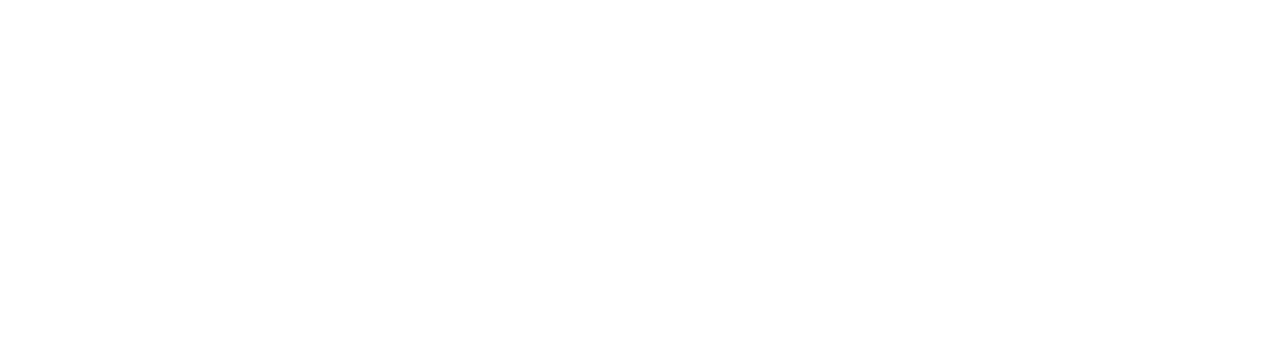
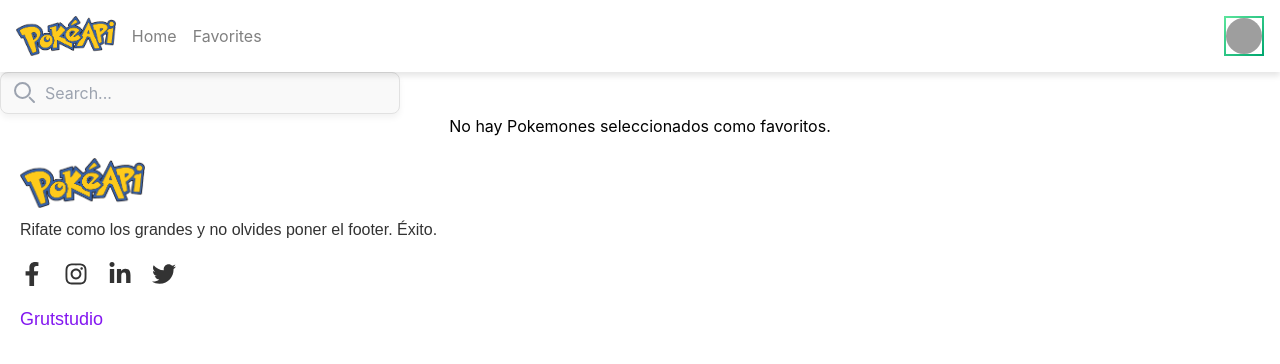
Before and after one commit to paolandre/PokeTest, a React (Create React App) app: page /favorites in a window 1280 px wide. Before the commit this address had no page. Shown: the top 364 px of the page. Built offline with nearby package versions, Linux system fonts and the light colour scheme; grey boxes are pictures that could not be loaded.

Commit message:
Redux states and selectors for favorite pokemons

```diff
--- a/package.json
+++ b/package.json
@@ -3,14 +3,17 @@
   "version": "0.1.0",
   "private": true,
   "dependencies": {
+    "@reduxjs/toolkit": "^2.2.8",
     "@testing-library/jest-dom": "^5.17.0",
     "@testing-library/react": "^13.4.0",
     "@testing-library/user-event": "^13.5.0",
     "react": "^18.3.1",
     "react-dom": "^18.3.1",
     "react-icons": "^5.3.0",
+    "react-redux": "^9.1.2",
     "react-router-dom": "^6.26.2",
     "react-scripts": "5.0.1",
+    "redux": "^5.0.1",
     "web-vitals": "^2.1.4"
   },
   "scripts": {
--- a/src/App.js
+++ b/src/App.js
@@ -3,17 +3,23 @@ import { BrowserRouter as Router, Routes, Route } from 'react-router-dom';
 import Home from './pages/Home/Home';
 import './App.css';
 import PokemonDetail from './pages/Detail/PokemonDetail';
+import { Provider } from 'react-redux';
+import store from './redux/store';
+import Favorites from './pages/Favorites/FavoritePokemons';
 
 function App() {
   return (
+    <Provider store={store}>
       <Router>
         <div className="App">
           <Routes>
             <Route path="/" element={<Home />} />
+            <Route path="/favorites" element={<Favorites />} />
             <Route path="/pokemon/:name" element={<PokemonDetail />} />
           </Routes>
         </div>
       </Router>
+    </Provider>
   );
 }
 
--- a/src/components/NavBar/NavBar.js
+++ b/src/components/NavBar/NavBar.js
@@ -2,6 +2,7 @@ import React, { useState } from 'react';
 import logo from '../../assets/logo.png';
 import profileIcon from '../../assets/profile-icon.png';
 import './NavBar.css';
+import { Link } from 'react-router-dom';
 
 const Navbar = () => {
     const [menuOpen, setMenuOpen] = useState(false);
@@ -19,8 +20,8 @@ const Navbar = () => {
 
             {/* Menú para escritorio */}
             <div className="desktop-menu">
-                <a href="/" className="menu-link">Home</a>
-                <a href="/favorites" className="menu-link">Favorites</a>
+                <Link to="/" className="menu-link">Home</Link>
+                <Link to="/favorites" className="menu-link">Favorites</Link>
             </div>
 
             {/* Icono de perfil con borde redondeado */}
@@ -55,8 +56,8 @@ const Navbar = () => {
             {/* Menú desplegable para móviles */}
             {menuOpen && (
                 <div className="dropdown-menu">
-                    <a href="/" className="dropdown-item">Home</a>
-                    <a href="/favorites" className="dropdown-item">Favorites</a>
+                    <Link to="/" className="dropdown-item">Home</Link>  {/* Usa Link en lugar de <a> */}
+                    <Link to="/favorites" className="dropdown-item">Favorites</Link>  {/* Usa Link en lugar de <a> */}
                 </div>
             )}
         </nav>
--- a/src/components/PokemonCard/PokemonCard.css
+++ b/src/components/PokemonCard/PokemonCard.css
@@ -23,11 +23,15 @@
 }
 
 .favorite-icon {
-    margin-top: 10px;
+    cursor: pointer;
     font-size: 24px;
-    color: #ccc;
+    color: gray;
 }
 
-.favorite-icon.favorite {
+.favorite-icon.is-favorite {
     color: red;
+    cursor: pointer;
+    font-size: 24px;
+    cursor: pointer;
+    font-size: 24px;
 }
--- a/src/components/PokemonCard/PokemonCard.js
+++ b/src/components/PokemonCard/PokemonCard.js
@@ -1,19 +1,38 @@
 import React from 'react';
 import './PokemonCard.css';
 import { useNavigate } from 'react-router-dom';
+import { useDispatch, useSelector } from 'react-redux';
+import { toggleFavorite, selectFavoritePokemons } from '../../redux/favoriteSlice';
 
-const PokemonCard = ({ name, image, isFavorite }) => {
+const PokemonCard = ({ name, image }) => {
     const navigate = useNavigate();
+    const dispatch = useDispatch();
+    const favoritePokemons = useSelector(selectFavoritePokemons);
+
+    // Verifica si el Pokémon está en la lista de favoritos
+    const isFavorite = favoritePokemons.includes(name);
 
     const handleCardClick = () => {
         navigate(`/pokemon/${name}`);
+    };
+
+    const handleFavoriteClick = (e) => {
+        e.stopPropagation();
+        dispatch(toggleFavorite(name));
     };
 
     return (
         <div className="pokemon-card" onClick={handleCardClick}>
             <img src={image} alt={name} />
             <h3>{name}</h3>
-            <span className={`favorite-icon ${isFavorite ? 'favorite' : ''}`}>❤</span>
+            <span
+                className={`favorite-icon ${isFavorite ? 'is-favorite' : 'not-favorite'}`}
+                onClick={handleFavoriteClick}
+            >
+                {isFavorite ? '❤️' : '🤍'}
+            </span>
+
+
         </div>
     );
 };
--- a/src/index.js
+++ b/src/index.js
@@ -1,17 +1,11 @@
 import React from 'react';
-import ReactDOM from 'react-dom/client';
+import ReactDOM from 'react-dom';
 import './index.css';
 import App from './App';
-import reportWebVitals from './reportWebVitals';
 
-const root = ReactDOM.createRoot(document.getElementById('root'));
-root.render(
+ReactDOM.render(
   <React.StrictMode>
     <App />
-  </React.StrictMode>
+  </React.StrictMode>,
+  document.getElementById('root')
 );
-
-// If you want to start measuring performance in your app, pass a function
-// to log results (for example: reportWebVitals(console.log))
-// or send to an analytics endpoint. Learn more: https://bit.ly/CRA-vitals
-reportWebVitals();
--- a/src/pages/Detail/PokemonDetail.js
+++ b/src/pages/Detail/PokemonDetail.js
@@ -4,10 +4,15 @@ import { getPokemonDetailByUrl } from '../../services/pokemonService';
 import './PokemonDetail.css'
 import Footer from '../../components/Footer/Footer';
 import Navbar from '../../components/NavBar/NavBar';
+import { useDispatch, useSelector } from 'react-redux';
+import { toggleFavorite, selectFavoritePokemons } from '../../redux/favoriteSlice';
 
 const PokemonDetail = () => {
     const { name } = useParams();
     const [pokemon, setPokemon] = useState(null);
+    const dispatch = useDispatch();
+    const favoritePokemons = useSelector(selectFavoritePokemons);
+    const isFavorite = favoritePokemons.includes(name);
 
     useEffect(() => {
         const fetchPokemonDetail = async () => {
@@ -17,12 +22,17 @@ const PokemonDetail = () => {
         fetchPokemonDetail();
     }, [name]);
 
+    const handleFavoriteClick = () => {
+        dispatch(toggleFavorite(name));
+    };
+
     if (!pokemon) {
         return <p>Loading...</p>;
     }
 
     return (
-        <><Navbar />
+        <>
+            <Navbar />
             <div className="pokemon-detail-container">
                 <nav className="breadcrumb">
                     <Link to="/">Home</Link> &gt; {pokemon.name}
@@ -33,7 +43,14 @@ const PokemonDetail = () => {
                     </div>
                     <div className="pokemon-info">
                         <div className="header">
-                            <h1>{pokemon.name} <span className="favorite">❤️</span></h1>
+                            <h1>{pokemon.name}
+                                <span
+                                    className={`favorite-icon ${isFavorite ? 'favorite' : ''}`}
+                                    onClick={handleFavoriteClick}
+                                >
+                                    {isFavorite ? '❤️' : '🤍'}
+                                </span>
+                            </h1>
                         </div>
                         <div className="abilities">
                             <h2>Habilidades</h2>
--- /dev/null
+++ b/src/pages/Favorites/FavoritePokemons.js
@@ -0,0 +1,64 @@
+import React, { useEffect, useState } from 'react';
+import { getPokemonList, getPokemonDetailByUrl } from '../../services/pokemonService';
+import { useSelector } from 'react-redux';
+import Navbar from '../../components/NavBar/NavBar';
+import PokemonCard from '../../components/PokemonCard/PokemonCard';
+import Footer from '../../components/Footer/Footer';
+import { selectFavoritePokemons } from '../../redux/favoriteSlice';
+import SearchBar from '../../components/SearchBar/SearchBar';
+
+const Favorites = () => {
+    const favoritePokemons = useSelector(selectFavoritePokemons);
+    console.log('favoritePokemons', favoritePokemons);
+
+    const [pokemonDetails, setPokemonDetails] = useState([]);
+    const [loading, setLoading] = useState(true);
+
+    // Cargar los detalles de los pokémon favoritos
+    useEffect(() => {
+        const fetchFavoritePokemonDetails = async () => {
+            setLoading(true);
+            let details = [];
+
+            for (let pokemonName of favoritePokemons) {
+                const detail = await getPokemonDetailByUrl(`https://pokeapi.co/api/v2/pokemon/${pokemonName}`);
+                details.push(detail);
+            }
+
+            setPokemonDetails(details);
+            setLoading(false);
+        };
+
+        if (favoritePokemons.length > 0) {
+            fetchFavoritePokemonDetails();
+        } else {
+            setLoading(false);
+        }
+    }, [favoritePokemons]);
+
+    return (
+        <div>
+            <Navbar />
+            <SearchBar />
+            {loading ? (
+                <p>Loading...</p>
+            ) : favoritePokemons.length > 0 ? (
+                <div className="pokemon-list">
+                    {pokemonDetails.map(pokemon => (
+                        <PokemonCard
+                            key={pokemon.name}
+                            name={pokemon.name}
+                            image={pokemon.sprites.front_default}
+                        />
+                    ))}
+                </div>
+            ) : (
+                <p>No hay Pokemones seleccionados como favoritos.</p>
+            )}
+
+            <Footer />
+        </div>
+    );
+};
+
+export default Favorites;
--- a/src/pages/Home/Home.js
+++ b/src/pages/Home/Home.js
@@ -6,6 +6,9 @@ import PokemonCard from '../../components/PokemonCard/PokemonCard';
 import Pagination from '../../components/Pagination/Pagination';
 import Footer from '../../components/Footer/Footer';
 import './Home.css'
+import { useSelector } from 'react-redux';  // Asegúrate de importar useSelector
+import { selectFavoritePokemons } from '../../redux/favoriteSlice';  // Asegúrate de importar selectFavoritePokemons
+import './Home.css';
 
 const Home = () => {
     // Estados
@@ -14,6 +17,9 @@ const Home = () => {
     const [loading, setLoading] = useState(true);
     const [page, setPage] = useState(1);
     const [totalPages, setTotalPages] = useState(10);
+
+    // Obtener los Pokémon favoritos desde Redux
+    const favoritePokemons = useSelector(selectFavoritePokemons);
 
     // Se actualiza cuando cambia la lista de pokemones de la página
     useEffect(() => {
@@ -67,7 +73,6 @@ const Home = () => {
                                 key={pokemon.name}
                                 name={pokemon.name}
                                 image={pokemon.sprites.front_default}
-                                isFavorite={false}
                             />
                         ))
                     ) : (
--- /dev/null
+++ b/src/redux/favoriteSlice.js
@@ -0,0 +1,25 @@
+import { createSlice } from '@reduxjs/toolkit';
+
+const initialState = {
+    favoritePokemons: [],
+};
+
+const favoritesSlice = createSlice({
+    name: 'favorites',
+    initialState,
+    reducers: {
+        toggleFavorite: (state, action) => {
+            const pokemonName = action.payload;
+            if (state.favoritePokemons.includes(pokemonName)) {
+                state.favoritePokemons = state.favoritePokemons.filter(p => p !== pokemonName);
+            } else {
+                state.favoritePokemons.push(pokemonName);
+            }
+        },
+    },
+});
+
+// Acciones y selectores
+export const { toggleFavorite } = favoritesSlice.actions;
+export const selectFavoritePokemons = state => state.favorites.favoritePokemons;
+export default favoritesSlice.reducer;
--- /dev/null
+++ b/src/redux/store.js
@@ -0,0 +1,10 @@
+import { configureStore } from '@reduxjs/toolkit';
+import favoriteReducer from './favoriteSlice';
+
+const store = configureStore({
+    reducer: {
+        favorites: favoriteReducer,
+    },
+});
+
+export default store;
```
Also changed, not shown: 1 other file (tests, documents, lock files or other folders). Lines whose indentation alone changed are shown as unchanged.
